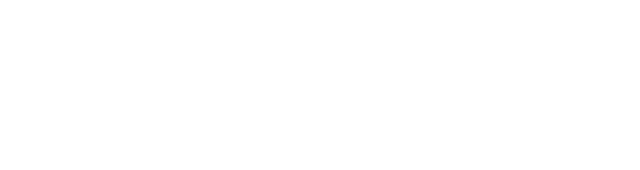
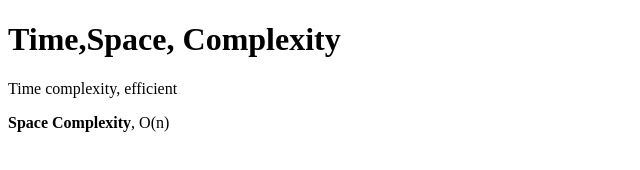
Before and after one commit to acciojob/time-and-space-complexity-shahids444, a website: page main.html in a window 1280 px wide. Shown: the whole page, without its empty margins (0-640 px from the left). Drawn offline with Linux system fonts and the light colour scheme.

Commit message:
created a submission

```diff
--- a/main.html
+++ b/main.html
@@ -8,6 +8,9 @@
 
 <body>
 	<!-- the entire body must be written by student -->
+	<h1>Time,Space, Complexity</h1
+	<p>Time complexity, efficient</p>
+	<p><b>Space Complexity</b>, O(n)</p>
     <script type="text/javascript" src="./script.js">
 </script>
 
```
